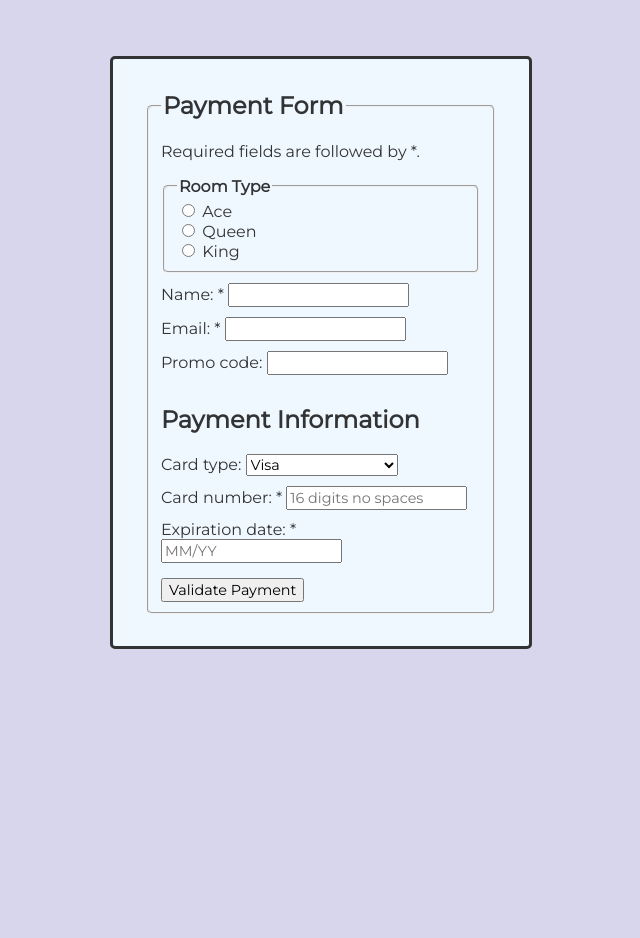
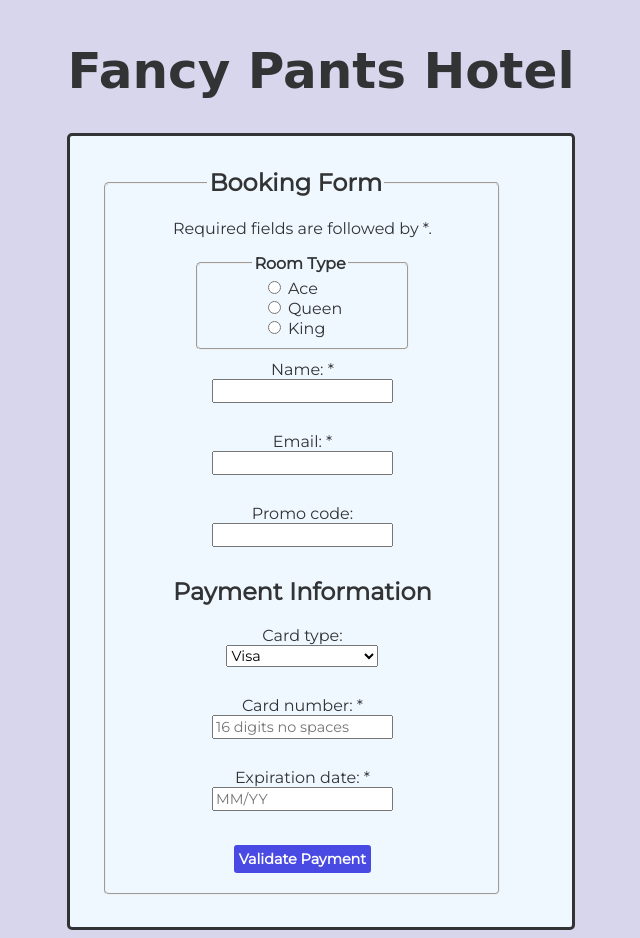
Before and after one commit to kasugaijin/form-practice, a plain HTML site: page index.html in a window 1280 px wide. Shown: the whole page, without its empty margins (319-959 px from the left). Before the commit the page ends 800 px from the top, so only its background shows below. Drawn offline with Linux system fonts and the light colour scheme.

Commit message:
refactored to improve layout and design using css

```diff
--- a/index.html
+++ b/index.html
@@ -8,13 +8,14 @@
   <title>Payment Form</title>
 </head>
 <body>
+  <h1>Fancy Pants Hotel</h1>
 <div class="container">
   <form action="" method="post">
-    <fieldset>
-      <legend id="form-legend">Payment Form</legend>
+    <fieldset class="form-fieldset">
+      <legend id="form-legend">Booking Form</legend>
       <p>Required fields are followed by *.</p>
       <fieldset id="room">
-        <legend>Room Type</legend>
+        <legend class="room-legend">Room Type</legend>
         <ul>
           <li>
             <input type="radio" name="room" id="Ace" value="A"></input>
@@ -37,6 +38,7 @@
       <label for="promo">Promo code: </label>
       <input type="text" id="promo"></input>
 
+      <div class="payment-info">
         <h2>Payment Information</h2>
         <label for="card">Card type:</label>
         <select name="card-type" id="card">
@@ -44,16 +46,14 @@
           <option value="Mastercard">Mastercard</option>
           <option value="Amex">American Express</option>
         </select><br>
-
         <label for="ccnum">Card number: *</label>
         <input type="tel" name="ccnum" id="ccnum" required
         pattern="^([0-9]{16})$" placeholder="16 digits no spaces"> </input><br>
-
         <label for="ccexp">Expiration date: *</label>
         <input type="text" name="ccexp" id="ccexp" placeholder="MM/YY" required
         pattern="^(0[1-9]|1[0-2])\/([0-9]{2})$"></input><br>
-
         <button type="submit" id="button">Validate Payment</button>
+      </div>
     </fieldset>
   </form>
 </div>
--- a/payment.css
+++ b/payment.css
@@ -5,18 +5,34 @@ html {
   padding: 0;
   margin: 0;
   display: flex;
-  justify-content: center;
+  flex-direction: column;
+  align-items: center;
   font-family: 'Montserrat', sans-serif;
   color: rgb(50, 51, 52);
   background-color: rgb(216, 214, 237);
+}
+
+h1 {
+  text-align: center;
+  font-family: cursive;
+  font-size: 50px;
+  margin-bottom: 0.5;
 }
 
 .container {
   padding: 2em;
   border-radius: 5px;
   border-style: solid;
-  margin-top: 3em;
   background-color: aliceblue;
+}
+
+#room {
+  width: 185px;
+
+}
+
+.room-legend {
+  margin-left: calc(50% - 35px - 15px);
 }
 
 ul {
@@ -31,24 +47,44 @@ legend {
 
 #form-legend {
   font-size: x-large;
+  margin-left: calc(50% - 80px - 15px);
 }
 
 form {
-  width: 22em;
+  width: 25em;
 }
 
 fieldset {
   border-radius: 5px;
   background-color: aliceblue;
+  display: flex;
+  flex-direction: column;
+  align-items: center;
+  justify-content: center;
+}
+
+.payment-info {
+  display: flex;
+  flex-direction: column;
+  align-items: center;
+
 }
 
 #room, #name, #email, #promo, #card, #ccnum,
-#ccexp {
+#ccexp, #button {
   margin-bottom: 10px;
 }
 
 #button {
   margin-top: 5px;
+  padding: 5px;
+  padding-left: 5px;
+  padding-right: 5px;
+  background-color: rgb(73, 73, 228);
+  color: white;
+  border-style: none;
+  border-radius: 3px;
+  font-weight: bold;
 }
 
 button, input, select {
```
Lines whose indentation alone changed are shown as unchanged.
